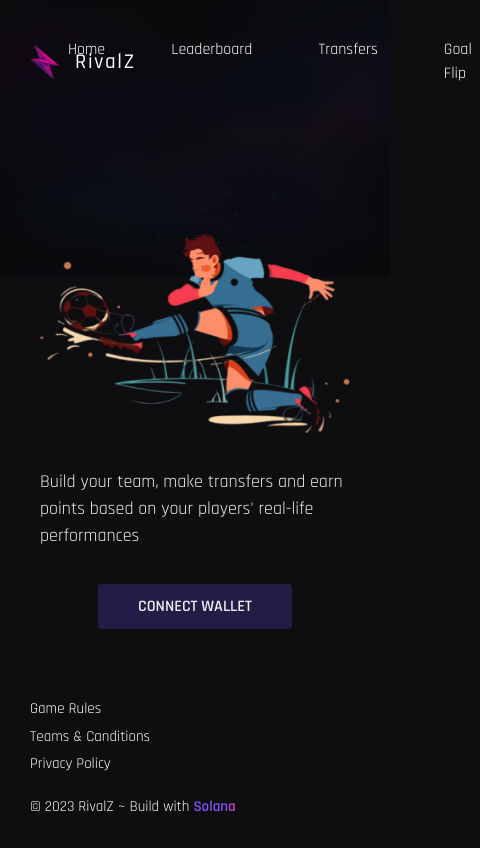
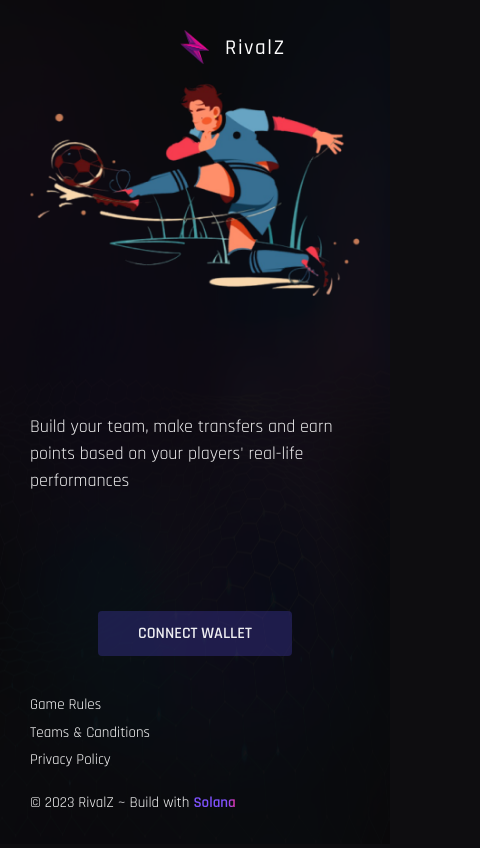
Before and after one commit to rivalz-football/frontend, a Next.js app: page / in a window 390 px wide. Shown: the whole page, 480 px wide, since content can reach past the window. Built offline with nearby package versions, Linux system fonts and the light colour scheme.

Commit message:
fix responsive errors

```diff
--- a/src/assets/styles/style.scss
+++ b/src/assets/styles/style.scss
@@ -1 +1,11 @@
 @import "./score-board-font.scss";
+* {
+  margin: 0;
+  padding: 0;
+  box-sizing: border-box;
+}
+
+body {
+  max-width: 100vw;
+  overflow-x: hidden;
+}
--- a/src/components/ReadyForSeason/Footer.tsx
+++ b/src/components/ReadyForSeason/Footer.tsx
@@ -3,10 +3,9 @@ import { Box, Flex, Link, Text } from "@chakra-ui/react";
 export const Footer = () => {
   return (
     <Flex
-      position="absolute"
-      bottom="30px"
+      position="relative"
       color="white"
-      width="100%"
+      width="calc(100vw - 60px)"
       fontSize="15px"
       px={{ base: "0px", md: "50px" }}
       direction={{
@@ -16,6 +15,11 @@ export const Footer = () => {
       gap={{
         base: "20px",
       }}
+      justifyContent={{
+        base: "center",
+        md: "space-between",
+      }}
+      marginTop="20px"
     >
       <Flex
         direction={{
@@ -31,13 +35,8 @@ export const Footer = () => {
         <Link>Teams & Canditions</Link>
         <Link>Privacy Policy</Link>
       </Flex>
-      <Box
-        ml={{
-          base: "0px",
-          md: "auto",
-        }}
-      >
-        <Text fontSize="15px" display="inline-block">
+      <Flex position={{ base: "static", md: "absolute" }} right="30px">
+        <Text fontSize="15px" display="block">
           © 2023 RivalZ ~ Build with&nbsp;
         </Text>
         <Text
@@ -51,7 +50,7 @@ export const Footer = () => {
         >
           Solana
         </Text>
-      </Box>
+      </Flex>
     </Flex>
   );
 };
--- a/src/components/ReadyForSeason/Header.tsx
+++ b/src/components/ReadyForSeason/Header.tsx
@@ -14,6 +14,10 @@ export const Header = () => {
         base: "0px",
         md: "200px",
       }}
+      justifyContent={{
+        base: "center",
+        md: "space-between",
+      }}
     >
       <Logo />
 
@@ -27,7 +31,15 @@ const DesktopNav = () => {
   const linkHoverColor = "purple.400";
 
   return (
-    <Stack direction="row" gap="50px">
+    <Stack
+      direction="row"
+      width="100%"
+      gap="50px"
+      display={{
+        base: "none",
+        md: "flex",
+      }}
+    >
       {wizardForSeasonHeader.map((navItem, index) => (
         <Link
           p={2}
--- a/src/components/ReadyForSeason/Login.tsx
+++ b/src/components/ReadyForSeason/Login.tsx
@@ -13,9 +13,8 @@ export const Login = (props: LoginType) => {
   return (
     <Flex
       direction="column"
-      justifyContent="center"
+      justifyContent="space-between"
       alignItems="center"
-      margin="auto"
       gap="35px"
       height={`calc(100vh - (${HEADER_HEIGHT} + ${FOOTER_HEIGHT} + 150px))`}
     >
@@ -44,8 +43,9 @@ export const Login = (props: LoginType) => {
         backgroundSize="cover"
         opacity="0.4"
         mixBlendMode="overlay"
-        maxHeight="100vh"
+        height="100%"
         width="100%"
+        backgroundPosition="center"
       />
     </Flex>
   );
--- a/src/layouts/Blank.tsx
+++ b/src/layouts/Blank.tsx
@@ -4,14 +4,20 @@ import { Header } from "components/ReadyForSeason/Header";
 
 export const BlankLayout = ({ children }: { children: React.ReactNode }) => {
   return (
-    <Box padding="30px" minHeight="100vh">
+    <Box
+      padding="30px"
+      minHeight="100vh"
+      overflowX="hidden"
+      display="flex"
+      flexDirection="column"
+      justifyContent="space-between"
+    >
       <Header />
       <Box
         display="flex"
         flexDirection="column"
         justifyContent="center"
         alignItems="center"
-        padding="50px 10px 100px 10px"
       >
         {children}
       </Box>
```
